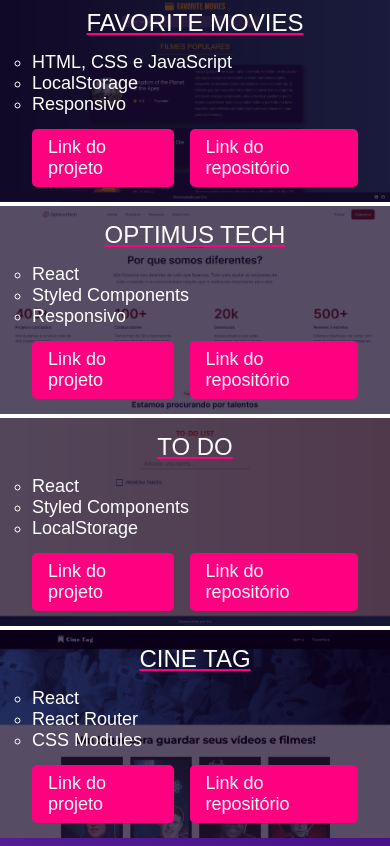
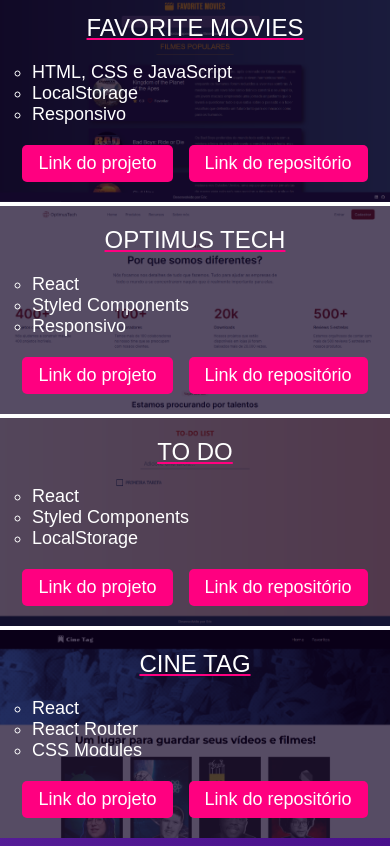
Before and after one commit to eric-vp/portfolio, a React (Create React App) app: page / in a window 390 px wide. Shown: the part 2538-3384 px from the top of the page. Built offline with nearby package versions, Linux system fonts and the light colour scheme.

Commit message:
refatorando Repositories

```diff
--- /dev/null
+++ b/src/components/Repositories/CardProject/CardProject.js
@@ -0,0 +1,22 @@
+export default function CardProject({className, titulo, tecnologias, linkProjeto, linkRepositorio}) {
+    return (
+        <div className={className}>
+            <div className="hover">
+                <span className="hover__title">{titulo}</span>
+                <ul>
+                    {tecnologias.map((tecnologia, index) => (
+                        <li key={index}>{tecnologia}</li>
+                    ))}
+                </ul>
+                <div className="links">
+                    <a href={linkProjeto} target="_blank" rel="noopener noreferrer">
+                        <span>Link do projeto</span>
+                    </a>
+                    <a href={linkRepositorio} target="_blank" rel="noopener noreferrer">
+                        <span>Link do repositório</span>
+                    </a>
+                </div>
+            </div>
+        </div>
+    )
+}
--- a/src/components/Repositories/Repositories.js
+++ b/src/components/Repositories/Repositories.js
@@ -1,80 +1,50 @@
 import './_repositories.scss';
+import CardProject from './CardProject/CardProject';
 
 export default function Repositories() {
+    const projetos = [
+        {
+            "className": "first",
+            "titulo": "FAVORITE MOVIES",
+            "tecnologias": ["HTML, CSS e JavaScript", "LocalStorage", "Responsivo"],
+            "linkProjeto": "https://favorite-movies-ten.vercel.app/",
+            "linkRepositorio": "https://github.com/eric-vp/favorite-movies"
+        },
+        {
+            "className": "second",
+            "titulo": "OPTIMUS TECH",
+            "tecnologias": ["React", "Styled Components", "Responsivo"],
+            "linkProjeto": "https://optimus-tech-eric-vp.vercel.app/",
+            "linkRepositorio": "https://github.com/eric-vp/optimus-tech"
+        },
+        {
+            "className": "third",
+            "titulo": "TO DO",
+            "tecnologias": ["React", "Styled Components", "LocalStorage"],
+            "linkProjeto": "https://to-do-list-snowy-theta.vercel.app/",
+            "linkRepositorio": "https://github.com/eric-vp/to-do-list"
+        },
+        {
+            "className": "fourth",
+            "titulo": "CINE TAG",
+            "tecnologias": ["React", "React Router", "CSS Modules"],
+            "linkProjeto": "https://cinetag-lac.vercel.app/",
+            "linkRepositorio": "https://github.com/eric-vp/cinetag"
+        }
+    ]
+
     return (
         <section className='repositories'>
-            <div className="first">
-                <div className="hover">
-                    <span className="hover__title">FAVORITE MOVIES</span>
-                    <ul>
-                        <li>HTML, CSS e JavaScript</li>
-                        <li>LocalStorage</li>
-                        <li>Responsivo</li>
-                    </ul>
-                    <div className="links">
-                        <a href="https://favorite-movies-ten.vercel.app/" target="_blank" rel="noopener noreferrer">
-                            <span>Link do projeto</span>
-                        </a>
-                        <a href="https://github.com/eric-vp/favorite-movies" target="_blank" rel="noopener noreferrer">
-                            <span>Link do repositório</span>
-                        </a>
-                    </div>
-                </div>
-            </div>
-            <div className="second">
-                <div className="hover">
-                    <span className="hover__title">OPTIMUS TECH</span>
-                    <ul>
-                        <li>React</li>
-                        <li>Styled Components</li>
-                        <li>Responsivo</li>
-                    </ul>
-                    <div className="links">
-                        <a href="https://optimus-tech-eric-vp.vercel.app/" target="_blank" rel="noopener noreferrer">
-                            <span>Link do projeto</span>
-                        </a>
-                        <a href="https://github.com/eric-vp/optimus-tech" target="_blank" rel="noopener noreferrer">
-                            <span>Link do repositório</span>
-                        </a>
-                    </div>
-                </div>
-            </div>
-            <div className="third">
-                <div className="hover">
-                    <span className="hover__title">TO DO</span>
-                    <ul>
-                        <li>React</li>
-                        <li>Styled Components</li>
-                        <li>LocalStorage</li>
-                    </ul>
-                    <div className="links">
-                        <a href="https://to-do-list-snowy-theta.vercel.app/" target="_blank" rel="noopener noreferrer">
-                            <span>Link do projeto</span>
-                        </a>
-                        <a href="https://github.com/eric-vp/to-do-list" target="_blank" rel="noopener noreferrer">
-                            <span>Link do repositório</span>
-                        </a>
-                    </div>
-                </div>
-            </div>
-            <div className="fourth">
-                <div className="hover">
-                    <span className="hover__title">CINE TAG</span>
-                    <ul>
-                        <li>React</li>
-                        <li>React Router</li>
-                        <li>CSS Modules</li>
-                    </ul>
-                    <div className="links">
-                        <a href="https://cinetag-lac.vercel.app/" target="_blank" rel="noopener noreferrer">
-                            <span>Link do projeto</span>
-                        </a>
-                        <a href="https://github.com/eric-vp/cinetag" target="_blank" rel="noopener noreferrer">
-                            <span>Link do repositório</span>
-                        </a>
-                    </div>
-                </div>
-            </div>
+            {projetos.map((p, index) => (
+                <CardProject
+                    key={index}
+                    className={p.className}
+                    titulo={p.titulo}
+                    tecnologias={p.tecnologias}
+                    linkProjeto={p.linkProjeto}
+                    linkRepositorio={p.linkRepositorio}
+                />
+            ))}
         </section>
     )
 }
--- a/src/components/Repositories/_repositories.scss
+++ b/src/components/Repositories/_repositories.scss
@@ -123,7 +123,7 @@
         gap: .25rem;
 
         .hover {
-            padding: 0 2rem;
+            padding: 0 1rem;
             background-color: rgba(15, 0, 35, 0.7);
 
             .hover__title {
@@ -133,6 +133,7 @@
             }
 
             ul {
+                padding-left: 1rem;
                 align-self: start;
                 display: block;
                 list-style: circle;
```
